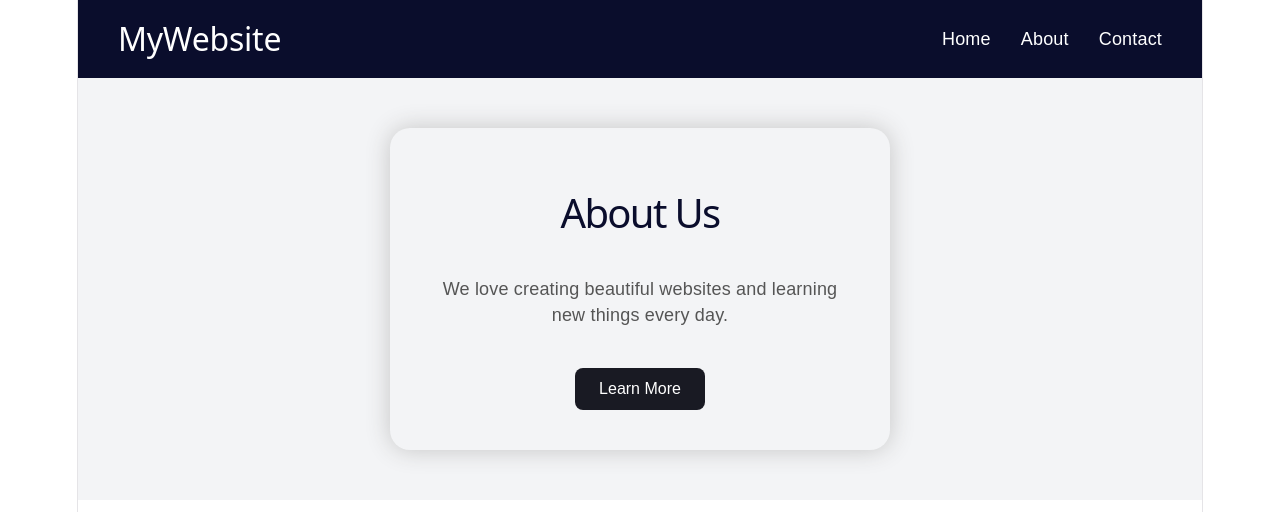
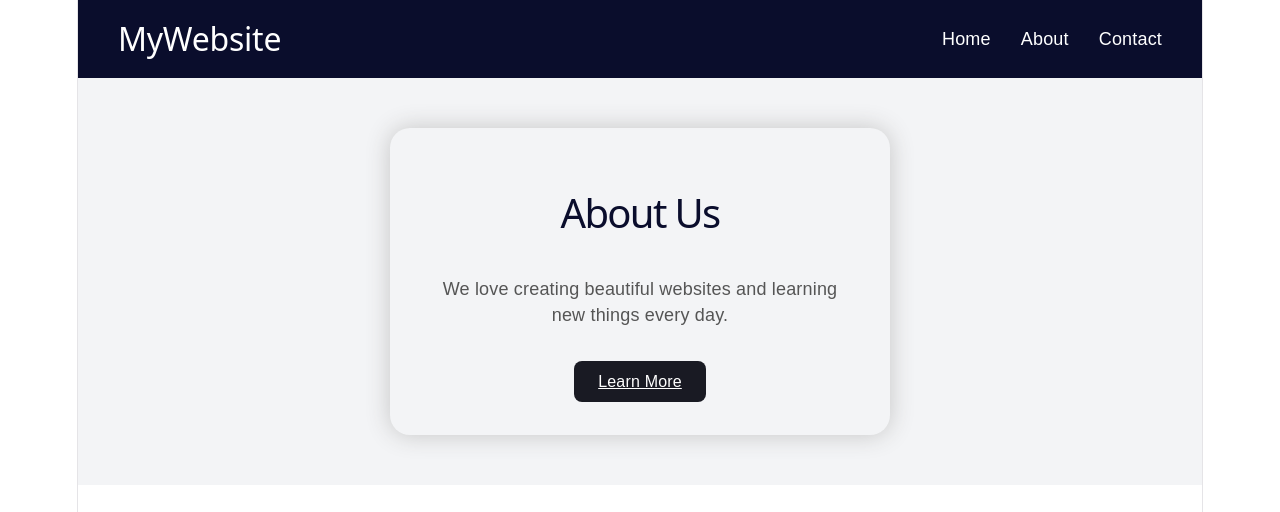
Before and after one commit to Flesha-Andhariya/axios-posts, a React (Vite) app: page /about in a window 1280 px wide. Shown: the top 512 px of the page. Built offline with nearby package versions, Linux system fonts and the light colour scheme.

Commit message:
update props and links

```diff
--- a/src/components/Button.jsx
+++ b/src/components/Button.jsx
@@ -1,10 +1,10 @@
-
+import { Link } from "react-router-dom";
 import "./Button.css";
 
 export default function Button(props) {
   return (
-    <button className="custom-button">
+    <Link to={props.link} className="custom-button">
       {props.text}
-    </button>
+    </Link>
   );
 }
--- a/src/pages/about.jsx
+++ b/src/pages/about.jsx
@@ -11,7 +11,7 @@ export default function About() {
           We love creating beautiful websites and learning new things every day.
         </p>
           <Button
-          text="Learn More"
+          text="Learn More"  link="#"
         />
       </div>
     </div>
--- a/src/pages/contact.jsx
+++ b/src/pages/contact.jsx
@@ -11,7 +11,7 @@ export default function Contact() {
         <p>Phone: +911234567890</p>
         <p>Address: Bhavnagar, Gujarat, India</p>
          <Button
-          text="Contact Now"
+          text="Contact Now"  link="#"
         />
       </div>
     </div>
--- a/src/pages/home.jsx
+++ b/src/pages/home.jsx
@@ -11,7 +11,7 @@ export default function Home() {
           Discover new ideas, explore my work, and enjoy a simple and creative experience.
         </p>
         <Button
-          text="Get Started"
+          text="Get Started"  link="#"
         />
       </div>
     </div>
```
